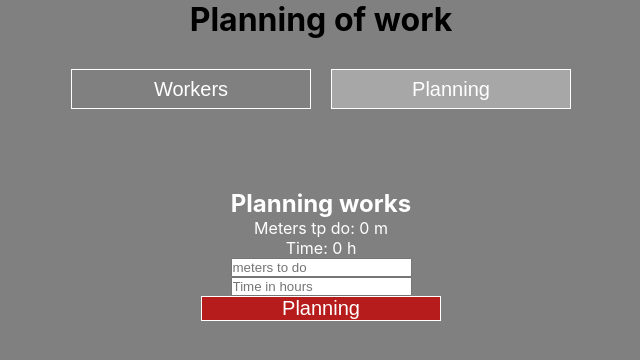
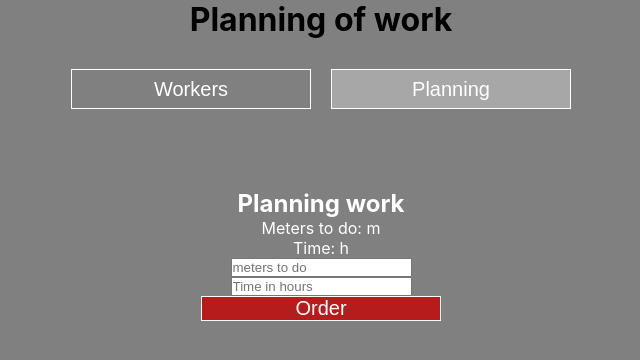
Before and after one commit to pavlinamarkova/react-app, a React (Create React App) app: page / in a window 1280 px wide. Both pictures are taken after a click on the button "Planning". Shown: the top 360 px of the page, without its empty margins (319-959 px from the left). Built offline with nearby package versions, Linux system fonts and the light colour scheme.

Commit message:
finalchange

```diff
--- a/src/components/Home/index.js
+++ b/src/components/Home/index.js
@@ -7,6 +7,10 @@ export default function Home() {
     const WorkersCount = useRef(workers .length);
     const [listOfWorkers, setListOfWorkers] = useState(workers);
     const [activeTab, setActiveTab] = useState('list-of-workers');
+    const [valid, setValid] = useState(false);
+    const [validPlan,setValidPlan]=useState(false);
+    const [activePlan,setActivePlan]=useState("white");
+
     const [Task, setTask] = useState({
         meters: 0,
         time: 0
@@ -45,6 +49,7 @@ export default function Home() {
 
     const taskManagement = (e) => {
         setTempTask({ ...tempTask, [e.target.name]: e.target.value });
+        checkPlan();
     };
 
     const addTask = async () => {
@@ -66,7 +71,7 @@ export default function Home() {
     };
 
     let workforceMeters = 0;
-    let workforceRequirement = Task.meters / Task.time;
+    let workforceRequirement = tempTask.meters / tempTask.time;
 
     for (let i = 0; i < listOfWorkers.length; i++) {
         console.log(listOfWorkers[i]);
@@ -90,6 +95,17 @@ export default function Home() {
         e.preventDefault();
         const newActiveTab = newValue;
         setActiveTab(newActiveTab);
+    };
+
+    const checkPlan=()=>{
+        if(tempTask.minutes<=Task.minutes
+            && tempTask.meters<=Task.meters
+            && Number(tempTask.minutes)>=1 && Number(tempTask.meters)>=1
+            ){
+            setValidPlan(true);
+            setActivePlan("green");
+        }else{setValidPlan(false);
+            setActivePlan("red");}
     };
 
     return (
@@ -151,10 +167,11 @@ export default function Home() {
                             className="inputClass"
                             style={{ color: 'white', height: 'auto' }}
                         >
-                            <h2>Planning works</h2>
+                            <h2>Planning work</h2>
 
-                                <p>Meters tp do: {Task.meters} m</p>
-                                <p>Time: {Task.time} h</p>
+
+                                <p>Meters to do: {tempTask.meters} m</p>
+                                <p>Time: {tempTask.time} h</p>
 
                         </div>
 
@@ -179,8 +196,9 @@ export default function Home() {
                             id="planButton" name="assignment" employeePerformance={workforceMeters} conditionRequirement={workforceRequirement}
                             onClick={addTask}
                         >
-                            Planning
+                            Order
                         </PlanButton>
+
                     </WorkerForm>
                 </>
             }
```
